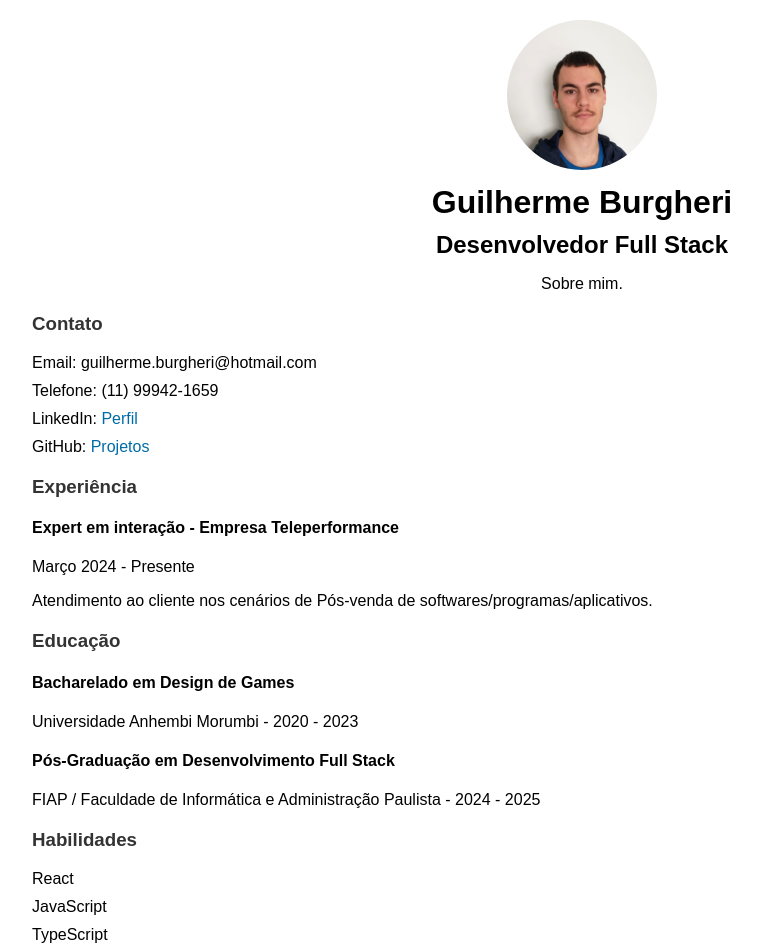
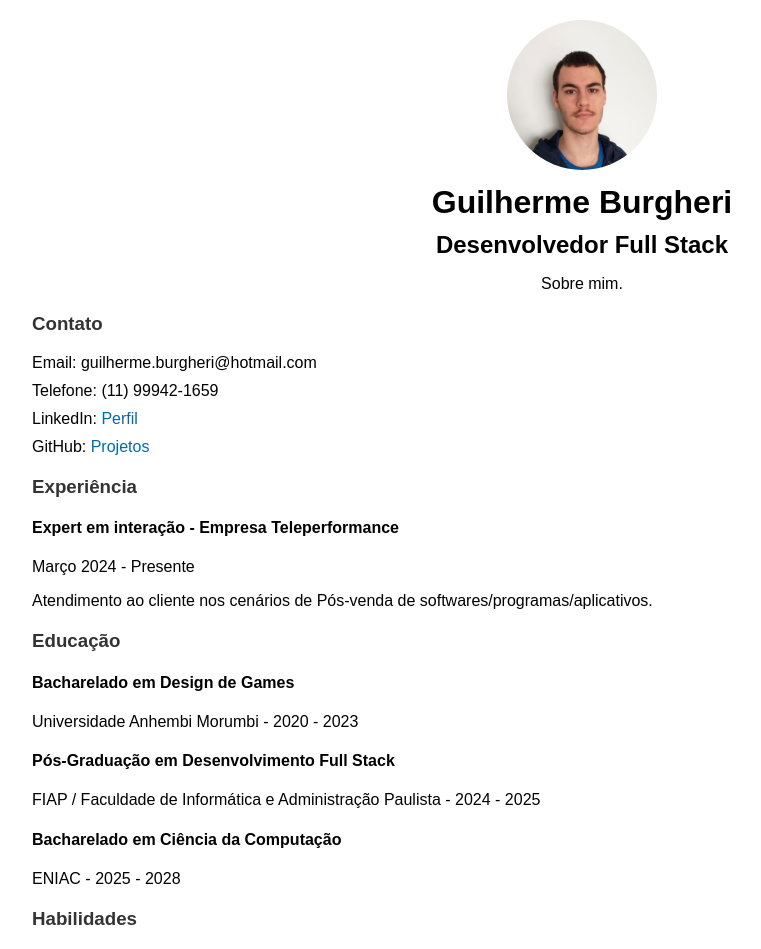
Before and after one commit to guilhermeburgheri/MeuCurriculo, a React (Create React App) app in the folder meu-site/: page / in a window 1280 px wide. Shown: the top 949 px of the page, without its empty margins (58-819 px from the left). Built offline with nearby package versions, Linux system fonts and the light colour scheme.

Commit message:
Adicionando mais uma formação

```diff
--- a/meu-site/src/App.jsx
+++ b/meu-site/src/App.jsx
@@ -31,6 +31,11 @@ const App = () => {
         curso: "Pós-Graduação em Desenvolvimento Full Stack",
         instituicao: "FIAP / Faculdade de Informática e Administração Paulista",
         periodo: "2024 - 2025"
+      },
+      {
+        curso: "Bacharelado em Ciência da Computação",
+        instituicao: "ENIAC",
+        periodo: "2025 - 2028"
       }
     ],
     habilidades: ["React", "JavaScript", "TypeScript", "CSS", "Next.js", "Node.js", "C#"]
```
